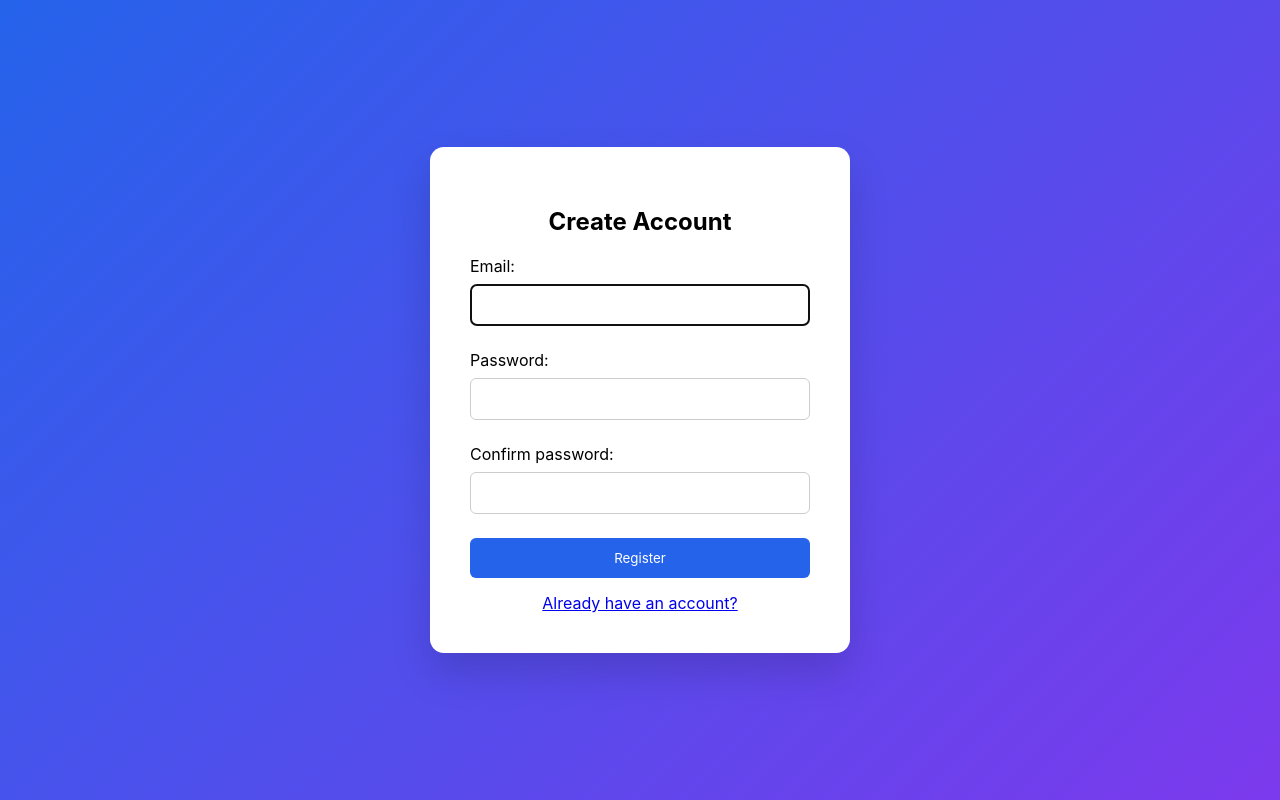
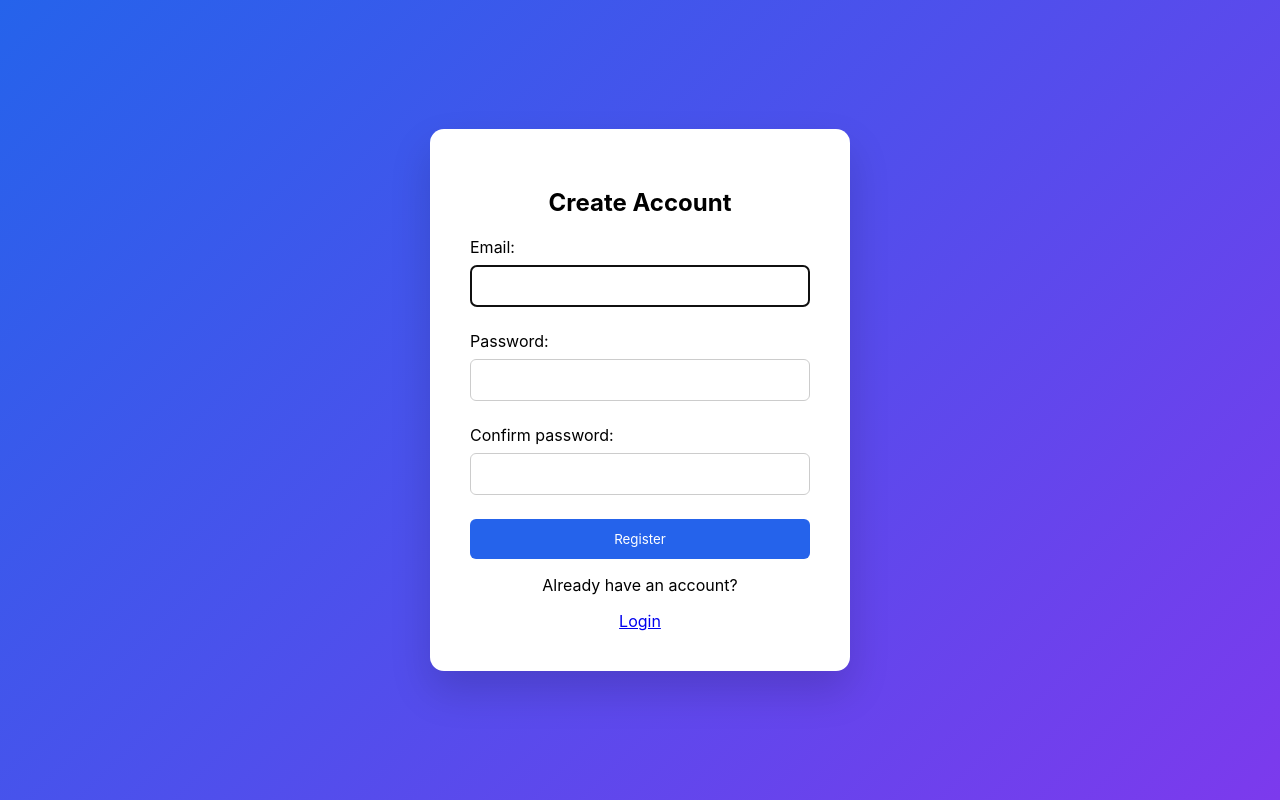
Before and after one commit to carlosEduardo704/login-system, a Django app: page /register/ in a window 1280 px wide. Run offline with Django 5.2, Linux system fonts and the light colour scheme.

Commit message:
add message to redirect to login page and register page

```diff
--- a/users/templates/login.html
+++ b/users/templates/login.html
@@ -11,6 +11,7 @@
 </form>
 
 <div class="link">
+    <p>Don't have an account?</p>
     <a href="{% url 'register' %}">Create account</a>
 </div>
 
--- a/users/templates/signup.html
+++ b/users/templates/signup.html
@@ -11,7 +11,8 @@
 </form>
 
 <div class="link">
-    <a href="{% url 'login' %}">Already have an account?</a>
+    <p>Already have an account?</p>
+    <a href="{% url 'login' %}">Login</a>
 </div>
 
 {% endblock %}
```
